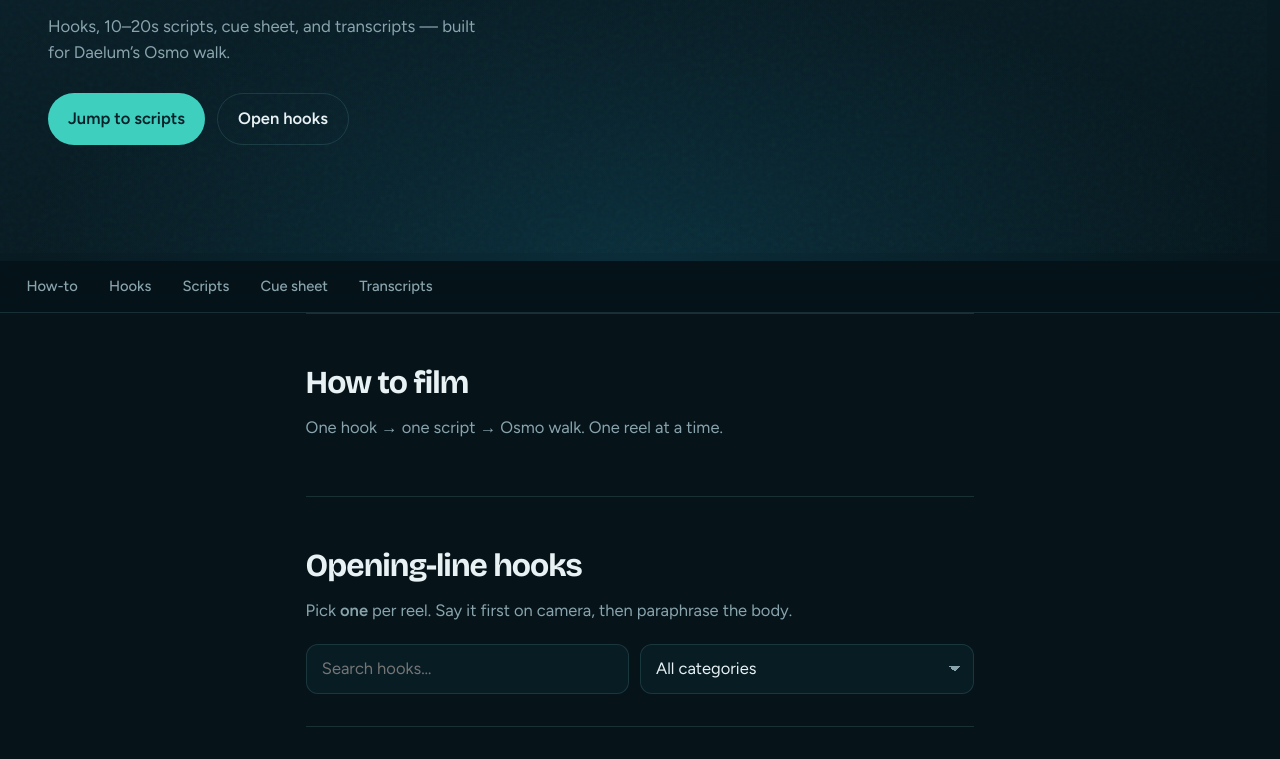
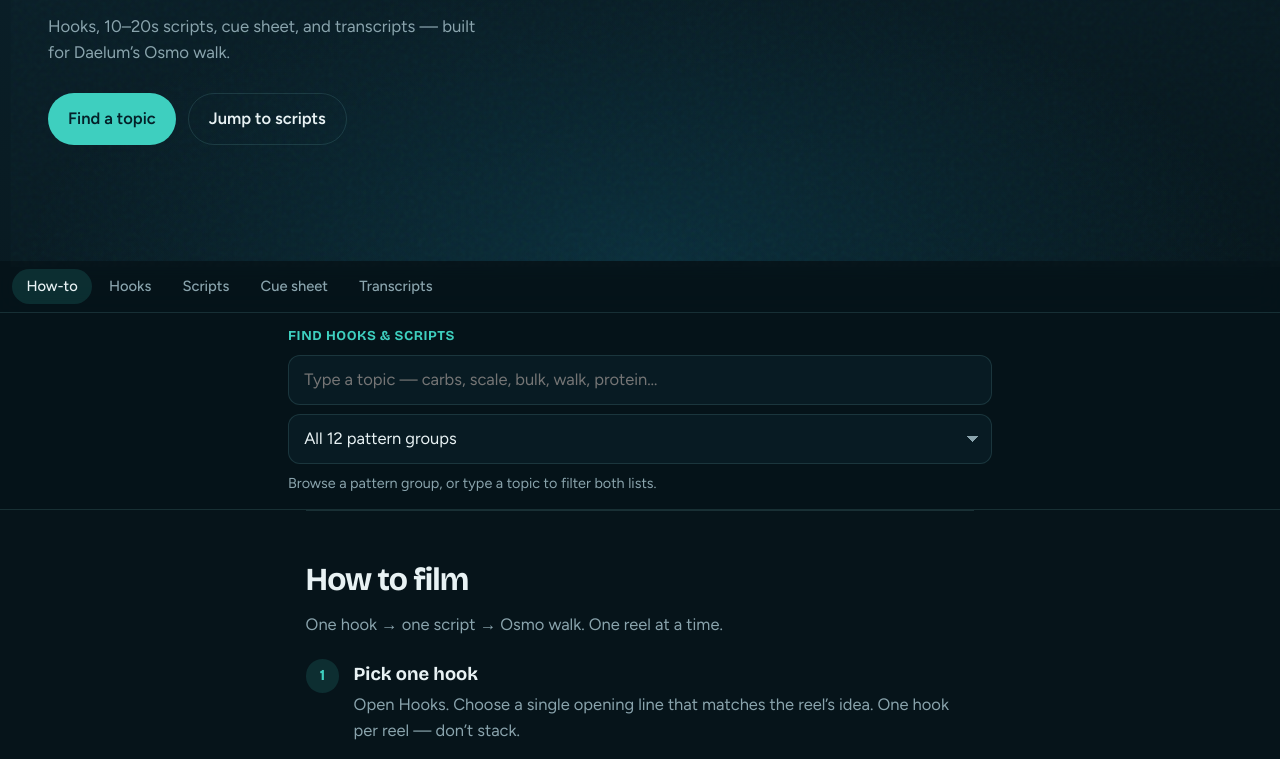
Before and after one commit to daelum/content2, a plain HTML site: page index.html in a window 1280 px wide. Shown: the part 539-1298 px from the top of the page. Drawn offline with nearby package versions, Linux system fonts and the light colour scheme.

Commit message:
Fix Walk Film Kit search and pattern browsing
Replace siloed per-section search with a sticky Find bar that filters
hooks and scripts together (debounced, case-insensitive, normalized
quotes). Add a 12-pattern group dropdown so topics are browsable without typing.

Co-authored-by: Daelum Marx <daelum@users.noreply.github.com>

```diff
--- a/app.js
+++ b/app.js
@@ -16,13 +16,46 @@
       .replace(/>/g, "&gt;")
       .replace(/"/g, "&quot;");
 
+  const norm = (s) =>
+    String(s ?? "")
+      .toLowerCase()
+      .normalize("NFKD")
+      .replace(/[\u0300-\u036f]/g, "")
+      .replace(/[’‘ʻʼ]/g, "'")
+      .replace(/[“”]/g, '"')
+      .replace(/[—–−]/g, "-")
+      .replace(/\s+/g, " ")
+      .trim();
+
+  const matchesQuery = (blob, q) => {
+    if (!q) return true;
+    const hay = norm(blob);
+    const needle = norm(q);
+    if (!needle) return true;
+    if (hay.includes(needle)) return true;
+    // Multi-word: every token must appear (order-free)
+    const parts = needle.split(" ").filter(Boolean);
+    return parts.length > 1 && parts.every((p) => hay.includes(p));
+  };
+
+  const shortPattern = (name) =>
+    String(name || "")
+      .replace(/^\d+\.\s*/, "")
+      .replace(/\s+/g, " ")
+      .trim();
+
+  const debounce = (fn, ms) => {
+    let t;
+    return (...args) => {
+      clearTimeout(t);
+      t = setTimeout(() => fn(...args), ms);
+    };
+  };
+
   /* —— How-to —— */
   const howtoEl = $("#howto-steps");
   howtoEl.innerHTML = data.howto.steps
-    .map(
-      (s) =>
-        `<li><h3>${esc(s.title)}</h3><p>${esc(s.body)}</p></li>`
-    )
+    .map((s) => `<li><h3>${esc(s.title)}</h3><p>${esc(s.body)}</p></li>`)
     .join("");
   $("#howto-note").textContent = data.howto.cue;
   const voice = data.voiceFilmPlayer;
@@ -42,7 +75,7 @@
     .filter(Boolean);
 
   const setActive = () => {
-    const y = window.scrollY + 70;
+    const y = window.scrollY + 90;
     let current = sections[0];
     for (const sec of sections) {
       if (sec.offsetTop <= y) current = sec;
@@ -54,98 +87,130 @@
   window.addEventListener("scroll", setActive, { passive: true });
   setActive();
 
-  /* —— Hooks —— */
-  const hookCat = $("#hook-cat");
+  /* —— Pattern picker —— */
+  const patternPick = $("#pattern-pick");
   data.hooks.forEach((c, i) => {
     const opt = document.createElement("option");
     opt.value = String(i);
-    opt.textContent = c.name;
-    hookCat.appendChild(opt);
+    opt.textContent = `${i + 1}. ${shortPattern(c.name)}`;
+    patternPick.appendChild(opt);
   });
 
-  const renderHooks = () => {
-    const q = ($("#hook-search").value || "").trim().toLowerCase();
-    const catIdx = hookCat.value;
-    const wrap = $("#hooks-list");
+  const searchInput = $("#global-search");
+  const statusEl = $("#find-status");
+  let didAutoScroll = false;
+
+  const renderHooksAndScripts = (opts = {}) => {
+    const q = (searchInput.value || "").trim();
+    const catIdx = patternPick.value;
+    const catFilter =
+      catIdx === ""
+        ? null
+        : Number(catIdx);
+
+    let hookShown = 0;
+    let scriptShown = 0;
+    let hooksHtml = "";
+    let scriptsHtml = "";
+
     const cats =
-      catIdx === ""
-        ? data.hooks.map((c, i) => ({ ...c, _i: i }))
-        : [{ ...data.hooks[Number(catIdx)], _i: Number(catIdx) }];
+      catFilter == null
+        ? data.hooks.map((_, i) => i)
+        : [catFilter];
 
-    let html = "";
-    let shown = 0;
-    for (const cat of cats) {
-      const items = cat.items
+    for (const i of cats) {
+      const hookCat = data.hooks[i];
+      const scriptCat = data.scripts[i];
+      if (!hookCat || !scriptCat) continue;
+
+      const groupName = hookCat.name;
+      const groupBlob = `${groupName} ${shortPattern(groupName)} ${hookCat.why || ""}`;
+
+      const hookItems = hookCat.items
         .map((text, n) => ({ text, n: n + 1 }))
-        .filter((it) => !q || it.text.toLowerCase().includes(q) || cat.name.toLowerCase().includes(q));
-      if (!items.length) continue;
-      html += `<div class="cat-label">${esc(cat.name)}</div>`;
-      if (cat.why) html += `<p class="cat-why">${esc(cat.why)}</p>`;
-      for (const it of items) {
-        html += `<div class="hook-line"><span class="num">${it.n}.</span>${esc(it.text)}</div>`;
-        shown++;
+        .filter((it) => matchesQuery(`${it.text} ${groupBlob}`, q));
+
+      const scripts = scriptCat.scripts.filter((s) =>
+        matchesQuery(`${s.title} ${s.text} ${groupBlob}`, q)
+      );
+
+      if (hookItems.length) {
+        hooksHtml += `<div class="cat-label" data-pattern="${i}">${esc(shortPattern(groupName))}</div>`;
+        if (hookCat.why) hooksHtml += `<p class="cat-why">${esc(hookCat.why)}</p>`;
+        for (const it of hookItems) {
+          hooksHtml += `<div class="hook-line"><span class="num">${it.n}.</span>${esc(it.text)}</div>`;
+          hookShown++;
+        }
       }
-    }
-    wrap.innerHTML = html || `<p class="empty">No hooks match.</p>`;
-  };
-  $("#hook-search").addEventListener("input", renderHooks);
-  hookCat.addEventListener("change", renderHooks);
-  renderHooks();
 
-  /* —— Scripts —— */
-  const scriptCat = $("#script-cat");
-  data.scripts.forEach((c, i) => {
-    const opt = document.createElement("option");
-    opt.value = String(i);
-    opt.textContent = c.name;
-    scriptCat.appendChild(opt);
-  });
-
-  const renderScripts = () => {
-    const q = ($("#script-search").value || "").trim().toLowerCase();
-    const catIdx = scriptCat.value;
-    const wrap = $("#scripts-list");
-    const cats =
-      catIdx === ""
-        ? data.scripts.map((c, i) => ({ ...c, _i: i }))
-        : [{ ...data.scripts[Number(catIdx)], _i: Number(catIdx) }];
-
-    let html = "";
-    let shown = 0;
-    for (const cat of cats) {
-      const scripts = cat.scripts.filter((s) => {
-        if (!q) return true;
-        const blob = `${s.title} ${s.text} ${cat.name}`.toLowerCase();
-        return blob.includes(q);
-      });
-      if (!scripts.length) continue;
-      html += `<div class="cat-label">${esc(cat.name)}</div>`;
-      for (const s of scripts) {
-        html += `<article class="item">
-          <div class="item-meta"><span>${esc(cat.name)} · #${s.n}</span>${
+      if (scripts.length) {
+        scriptsHtml += `<div class="cat-label" data-pattern="${i}">${esc(shortPattern(groupName))}</div>`;
+        for (const s of scripts) {
+          scriptsHtml += `<article class="item">
+          <div class="item-meta"><span>${esc(shortPattern(groupName))} · #${s.n}</span>${
             s.duration ? `<span class="dur">${esc(s.duration)}</span>` : ""
           }</div>
           <h3>${esc(s.title)}</h3>
           <p>${esc(s.text)}</p>
         </article>`;
-        shown++;
+          scriptShown++;
+        }
       }
     }
-    $("#script-count").textContent = `${shown} of ${data.scriptCount} scripts`;
-    wrap.innerHTML = html || `<p class="empty">No scripts match.</p>`;
+
+    $("#hooks-list").innerHTML =
+      hooksHtml || `<p class="empty">No hooks match “${esc(q) || "this filter"}”.</p>`;
+    $("#scripts-list").innerHTML =
+      scriptsHtml || `<p class="empty">No scripts match “${esc(q) || "this filter"}”.</p>`;
+
+    $("#hook-count").textContent = q || catFilter != null
+      ? `${hookShown} hook${hookShown === 1 ? "" : "s"} shown`
+      : `${data.hookCount} hooks · 12 patterns`;
+    $("#script-count").textContent = q || catFilter != null
+      ? `${scriptShown} of ${data.scriptCount} scripts`
+      : `${data.scriptCount} scripts · 12 patterns`;
+
+    if (q) {
+      statusEl.textContent = `${hookShown} hooks · ${scriptShown} scripts match “${q}”`;
+    } else if (catFilter != null) {
+      const name = shortPattern(data.hooks[catFilter].name);
+      statusEl.textContent = `Showing pattern ${catFilter + 1}: ${name}`;
+    } else {
+      statusEl.textContent = "Browse a pattern group, or type a topic to filter both lists.";
+    }
+
+    if (opts.scroll && (q || catFilter != null) && (hookShown > 0 || scriptShown > 0)) {
+      const target = hookShown > 0 ? $("#hooks") : $("#scripts");
+      target.scrollIntoView({ behavior: "smooth", block: "start" });
+      didAutoScroll = true;
+    }
   };
-  $("#script-search").addEventListener("input", renderScripts);
-  scriptCat.addEventListener("change", renderScripts);
-  renderScripts();
+
+  const onSearchInput = debounce(() => {
+    renderHooksAndScripts({ scroll: true });
+  }, 180);
+
+  searchInput.addEventListener("input", onSearchInput);
+  searchInput.addEventListener("search", () => {
+    // Safari clear (x) fires search event
+    renderHooksAndScripts({ scroll: false });
+  });
+  patternPick.addEventListener("change", () => {
+    renderHooksAndScripts({ scroll: true });
+  });
+
+  renderHooksAndScripts();
 
   /* —— Cue sheet —— */
   const renderCue = () => {
-    const q = ($("#cue-search").value || "").trim().toLowerCase();
+    const q = ($("#cue-search").value || "").trim();
     const wrap = $("#cue-list");
     const reels = data.cue.reels.filter((r) => {
       if (!q) return true;
-      const blob = `${r.title} ${r.handle} ${r.listen} ${(r.say || []).join(" ")}`.toLowerCase();
-      return blob.includes(q);
+      return matchesQuery(
+        `${r.title} ${r.handle} ${r.listen} ${(r.say || []).join(" ")}`,
+        q
+      );
     });
     wrap.innerHTML =
       reels
@@ -169,17 +234,19 @@
         )
         .join("") || `<p class="empty">No cue reels match.</p>`;
   };
-  $("#cue-search").addEventListener("input", renderCue);
+  $("#cue-search").addEventListener(
+    "input",
+    debounce(renderCue, 180)
+  );
   renderCue();
 
   /* —— Transcripts —— */
   const renderTranscripts = () => {
-    const q = ($("#transcript-search").value || "").trim().toLowerCase();
+    const q = ($("#transcript-search").value || "").trim();
     const wrap = $("#transcripts-list");
     const items = data.transcripts.filter((t) => {
       if (!q) return true;
-      const blob = `${t.id} ${t.handle} ${t.uploader} ${t.text}`.toLowerCase();
-      return blob.includes(q);
+      return matchesQuery(`${t.id} ${t.handle} ${t.uploader} ${t.text}`, q);
     });
     wrap.innerHTML =
       items
@@ -198,6 +265,12 @@
         )
         .join("") || `<p class="empty">No transcripts match.</p>`;
   };
-  $("#transcript-search").addEventListener("input", renderTranscripts);
+  $("#transcript-search").addEventListener(
+    "input",
+    debounce(renderTranscripts, 180)
+  );
   renderTranscripts();
-}();
+
+  // Avoid unused lint in older tooling
+  void didAutoScroll;
+})();
--- a/index.html
+++ b/index.html
@@ -20,8 +20,8 @@
     <h1 class="headline reveal delay-1">Film one reel.<br />Walk it clean.</h1>
     <p class="lede reveal delay-2">Hooks, 10–20s scripts, cue sheet, and transcripts — built for Daelum’s Osmo walk.</p>
     <div class="cta-row reveal delay-3">
-      <a class="cta" href="#scripts">Jump to scripts</a>
-      <a class="cta cta-ghost" href="#hooks">Open hooks</a>
+      <a class="cta" href="#find">Find a topic</a>
+      <a class="cta cta-ghost" href="#scripts">Jump to scripts</a>
     </div>
   </header>
 
@@ -32,6 +32,27 @@
     <a href="#cue">Cue sheet</a>
     <a href="#transcripts">Transcripts</a>
   </nav>
+
+  <div class="find-bar" id="find">
+    <div class="find-inner">
+      <p class="find-label">Find hooks &amp; scripts</p>
+      <input
+        type="search"
+        id="global-search"
+        placeholder="Type a topic — carbs, scale, bulk, walk, protein…"
+        autocomplete="off"
+        enterkeyhint="search"
+        autocorrect="off"
+        autocapitalize="off"
+        spellcheck="false"
+      />
+      <label class="sr-only" for="pattern-pick">Pattern group</label>
+      <select id="pattern-pick" aria-label="Browse by pattern group">
+        <option value="">All 12 pattern groups</option>
+      </select>
+      <p class="find-status" id="find-status" aria-live="polite"></p>
+    </div>
+  </div>
 
   <main>
     <section id="howto" class="section">
@@ -49,12 +70,7 @@
         <h2>Opening-line hooks</h2>
         <p>Pick <strong>one</strong> per reel. Say it first on camera, then paraphrase the body.</p>
       </div>
-      <div class="toolbar">
-        <input type="search" id="hook-search" placeholder="Search hooks…" autocomplete="off" enterkeyhint="search" />
-        <select id="hook-cat" aria-label="Hook category">
-          <option value="">All categories</option>
-        </select>
-      </div>
+      <p class="count" id="hook-count"></p>
       <div id="hooks-list" class="list"></div>
     </section>
 
@@ -62,12 +78,6 @@
       <div class="section-head">
         <h2>Film-ready scripts</h2>
         <p>10–20 seconds. Say as written — or keep the hook and paraphrase.</p>
-      </div>
-      <div class="toolbar">
-        <input type="search" id="script-search" placeholder="Search scripts…" autocomplete="off" enterkeyhint="search" />
-        <select id="script-cat" aria-label="Script category">
-          <option value="">All categories</option>
-        </select>
       </div>
       <p class="count" id="script-count"></p>
       <div id="scripts-list" class="list"></div>
--- a/styles.css
+++ b/styles.css
@@ -12,6 +12,7 @@
   --font-display: "Bricolage Grotesque", Georgia, serif;
   --font-body: "Figtree", system-ui, sans-serif;
   --nav-h: 52px;
+  --find-h: 148px;
   --ease: cubic-bezier(0.22, 1, 0.36, 1);
 }
 
@@ -169,6 +170,53 @@ body {
   border-bottom: 1px solid var(--line);
 }
 
+.find-bar {
+  position: sticky;
+  top: var(--nav-h);
+  z-index: 35;
+  padding: 0.75rem 1.1rem 0.9rem;
+  background: rgba(6, 20, 26, 0.92);
+  backdrop-filter: blur(14px);
+  -webkit-backdrop-filter: blur(14px);
+  border-bottom: 1px solid var(--line);
+}
+
+.find-inner {
+  max-width: 44rem;
+  margin: 0 auto;
+  display: grid;
+  gap: 0.55rem;
+}
+
+.find-label {
+  margin: 0;
+  font-family: var(--font-display);
+  font-size: 0.85rem;
+  font-weight: 700;
+  letter-spacing: 0.04em;
+  text-transform: uppercase;
+  color: var(--accent);
+}
+
+.find-status {
+  margin: 0;
+  min-height: 1.25em;
+  color: var(--muted);
+  font-size: 0.9rem;
+}
+
+.sr-only {
+  position: absolute;
+  width: 1px;
+  height: 1px;
+  padding: 0;
+  margin: -1px;
+  overflow: hidden;
+  clip: rect(0, 0, 0, 0);
+  white-space: nowrap;
+  border: 0;
+}
+
 .sticky-nav::-webkit-scrollbar {
   display: none;
 }
@@ -202,7 +250,11 @@ main {
 .section {
   padding: 2.75rem 0 1rem;
   border-top: 1px solid var(--line);
-  scroll-margin-top: calc(var(--nav-h) + 12px);
+  scroll-margin-top: calc(var(--nav-h) + var(--find-h) + 8px);
+}
+
+#find {
+  scroll-margin-top: calc(var(--nav-h) + 8px);
 }
 
 .section-head h2 {
```
